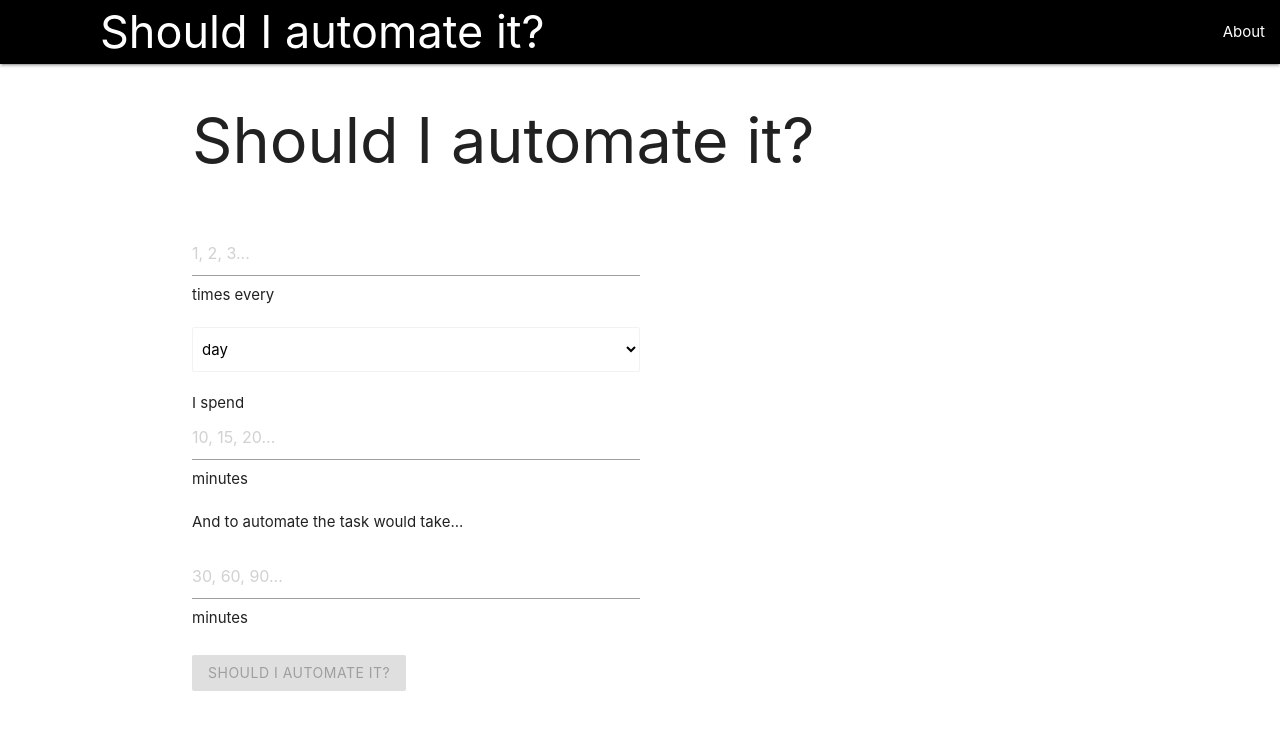
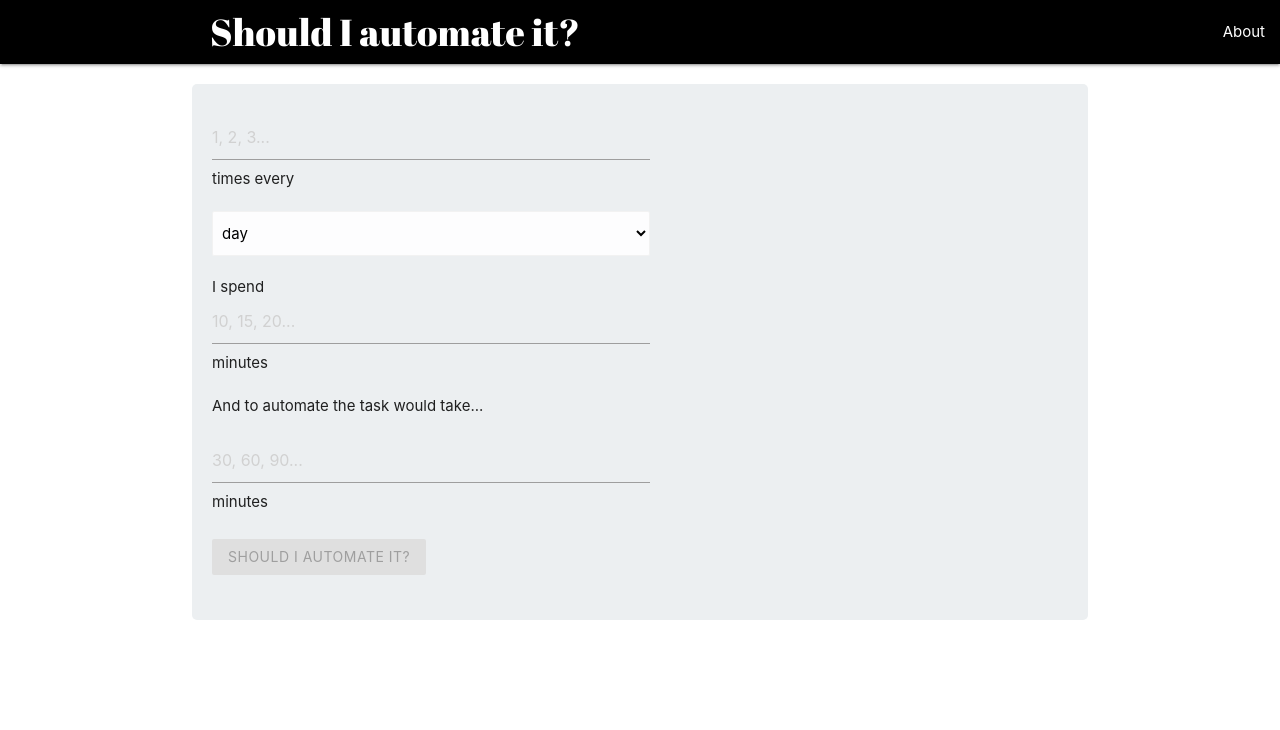
Before and after one commit to aedificatorum/shouldiautomateit, a React (Create React App) app: page / in a window 1280 px wide. Shown: the top 730 px of the page. Built offline with nearby package versions, Linux system fonts and the light colour scheme.

Commit message:
add font, add form box

```diff
--- a/public/index.html
+++ b/public/index.html
@@ -23,6 +23,7 @@
       Learn how to configure a non-root public URL by running `npm run build`.
     -->
     <title>Should I automate it?</title>
+    <link href="https://fonts.googleapis.com/css?family=Abril+Fatface" rel="stylesheet">
     <link href="https://fonts.googleapis.com/css?family=Roboto" rel="stylesheet">
   </head>
   <body>
--- a/src/App.css
+++ b/src/App.css
@@ -22,12 +22,22 @@ form {
   margin-top: 30px;
 }
 
+.form-color {
+  border-radius: 5px;
+  margin-top: 20px;
+  padding-left: 20px;
+}
+
 .brand-logo img {
   width: 13%;
   height: auto;
 }
 
 .navbar-title {
-  padding-left: 100px;
-  font-size: 3em;
+  padding-left: 210px;
+  font-size: 2.5em;
 }
+
+.navbar-title {
+  font-family: 'Abril Fatface', cursive;
+}
--- a/src/App.js
+++ b/src/App.js
@@ -65,8 +65,7 @@ class App extends Component {
 
     return (
       <div className="container">
-        <h1>Should I automate it?</h1>
-        <div className="row">
+        <div className="row blue-grey lighten-5 form-color">
           <form className="col m6 s12">
             <div className="row">
               <input
```
